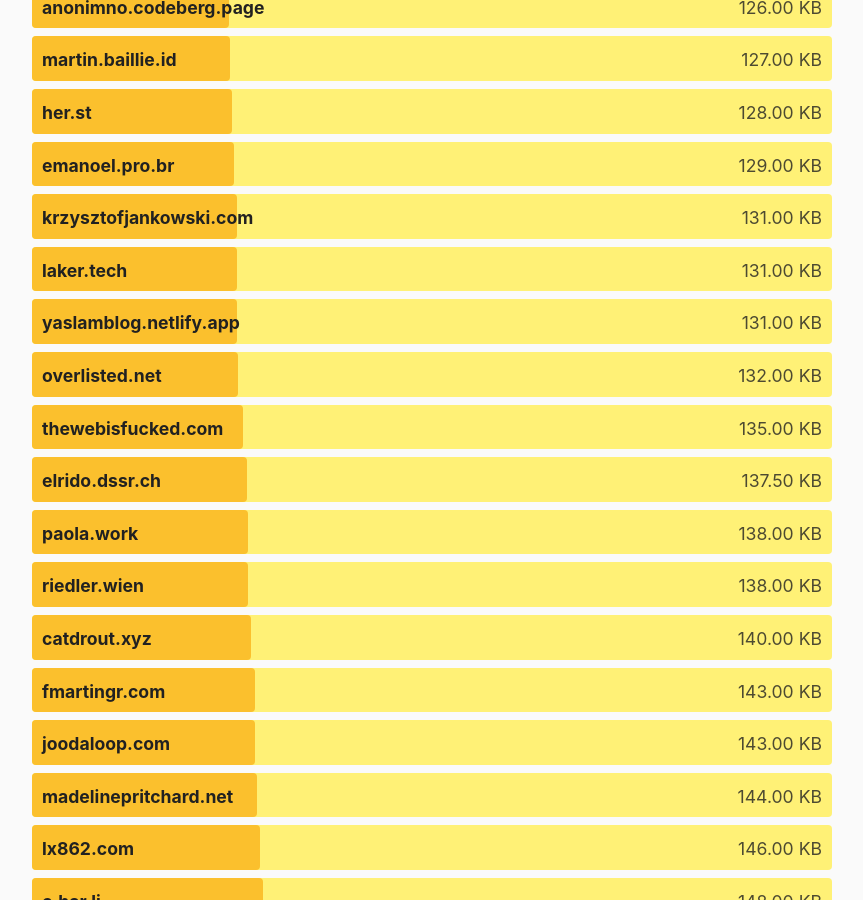
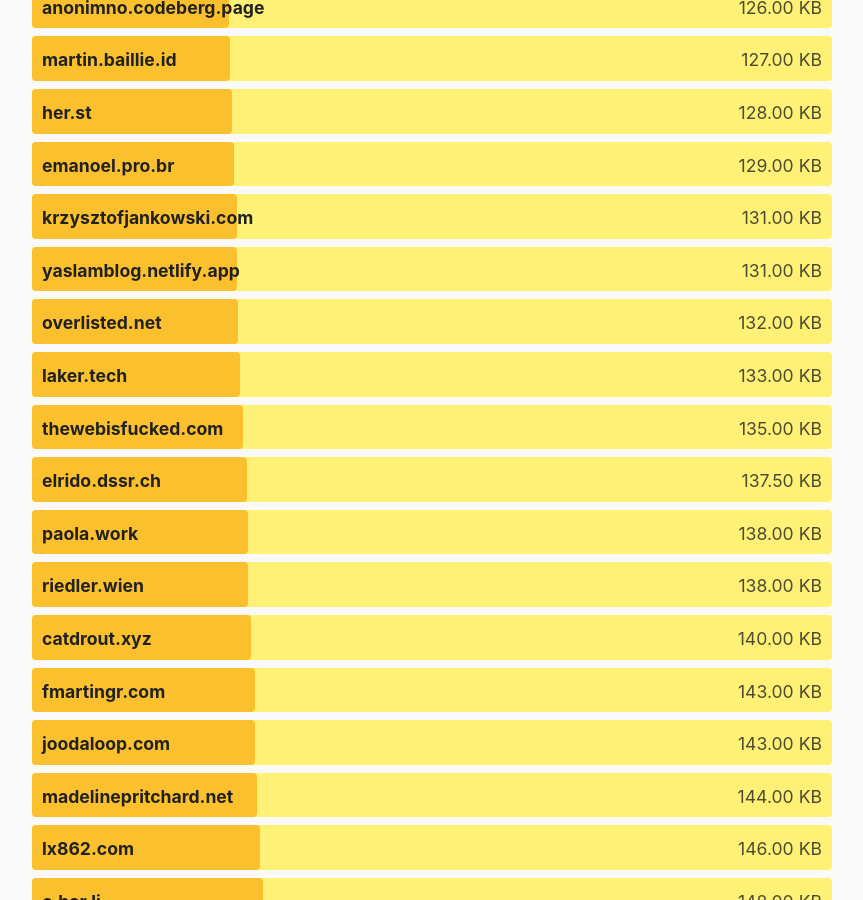
Before and after one commit to kevquirk/512kb.club, a Jekyll site: the page built from index.md, in a window 1280 px wide and 900 px high, scrolled down 21894 px. Shown: the whole window, without its empty margins (208-1071 px from the left). Built offline with Jekyll 4.4.1, drawn with Linux system fonts in a browser that asks for light colours.

Commit message:
mis-spelled my size variable and deleting comment

```diff
--- a/_data/sites.yml
+++ b/_data/sites.yml
@@ -1603,8 +1603,8 @@
   last_checked: 2022-01-13
 
 - domain: laker.tech
-  url: http://laker.tech/ (Make sure you keep the trailing slash)
-  size: 131
+  url: http://laker.tech/
+  size: 133
   last_checked: 2023-05-08
 
 - domain: lazy-gamer.net
```
